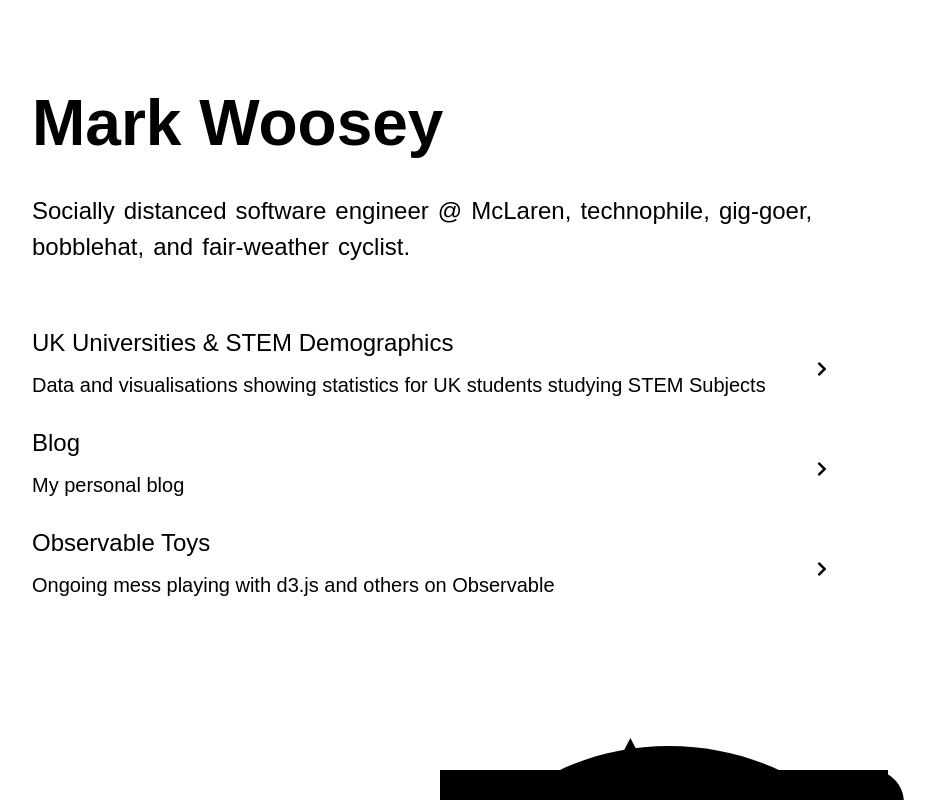
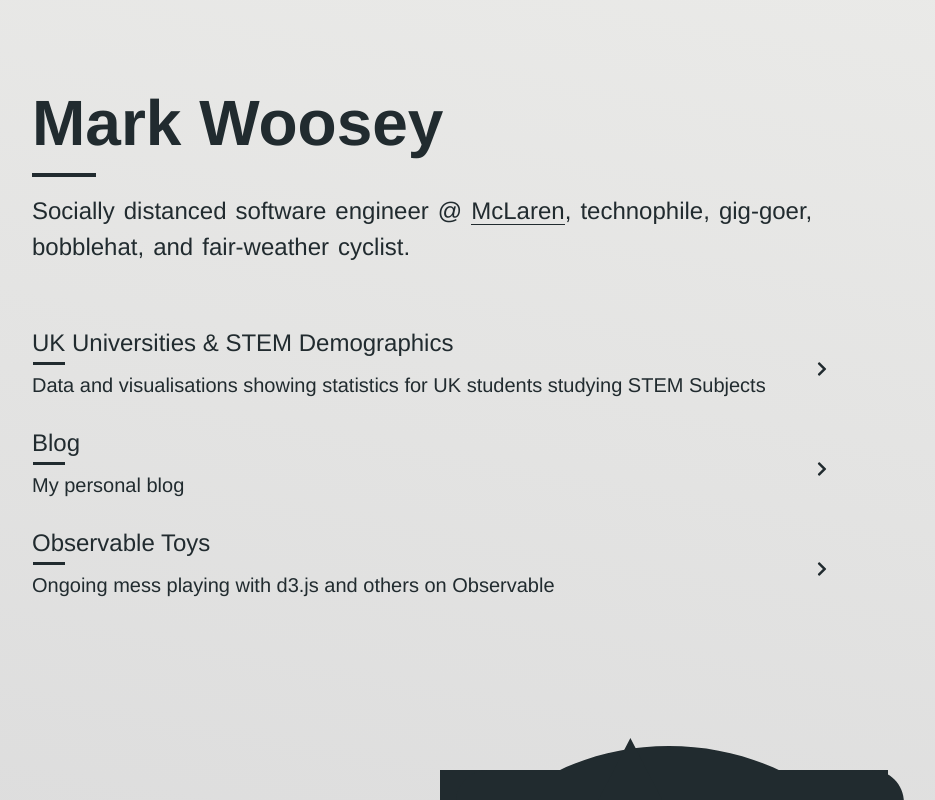
Before and after one commit to mrkwse/blinky, a Next.js app: page / in a window 1280 px wide. Shown: the whole page, without its empty margins (208-1143 px from the left). Built offline with nearby package versions, Linux system fonts and the light colour scheme; a web font is replaced by a local one.

Commit message:
Move colours & fonts to variables.css

```diff
--- a/pages/_app.js
+++ b/pages/_app.js
@@ -1,4 +1,5 @@
 import '../styles/globals.css'
+import '../styles/variables.css'
 
 function MyApp({ Component, pageProps }) {
   return <Component {...pageProps} />
--- a/styles/Home.module.css
+++ b/styles/Home.module.css
@@ -1,15 +1,3 @@
-@value base-background: #eaeae8;
-@value alt-background: #dddddd;
-@value main-text: #212b2f;
-@value main-text-secondary: #113333;
-@value accent: #bb5e08;
-
-@value base-background-dark: #212b2f;
-@value alt-background-dark: #121b1f;
-@value main-text-dark: #eaeae8;
-@value main-text-secondary-dark: #dddddd;
-@value accent-dark: #fc8211;
-
 .container {
   min-height: 100vh;
   padding: 0 2rem;
@@ -17,7 +5,7 @@
   flex-direction: column;
   justify-content: center;
   align-items: center;
-  background: linear-gradient(10deg, alt-background, base-background);
+  background: linear-gradient(10deg, var(--alt-background), var(--base-background));
 }
 
 .main {
@@ -27,8 +15,8 @@
   flex-direction: column;
   justify-content: center;
   align-items: flex-start;
-  color: main-text;
-  font-family: neue-haas-grotesk-display,sans-serif;
+  color: var(--main-text);
+  font-family: var(--font-display);
   font-weight: 400;
   font-style: normal;
   max-width: 800px;
@@ -38,11 +26,10 @@
 .footer {
   width: 100%;
   height: 100px;
-  border-top: 1px solid main-text;
   display: flex;
   justify-content: center;
   align-items: center;
-  color: main-text;
+  color: var(--main-text);
 }
 
 .footer svg {
@@ -56,7 +43,7 @@
 }
 
 .footer a:hover {
-  color: accent;
+  color: var(--accent);
 }
 
 .title a {
@@ -76,11 +63,12 @@
   position: relative;
 }
 
+/* Horizontal dividing dash */
 .title:after {
   content: '';
   width: 4rem;
   height: 0.25rem;
-  background: main-text;
+  background: var(--main-text);
   position: absolute;
   bottom: -1rem;
   left: 0;
@@ -94,7 +82,7 @@
 .description {
   line-height: 1.5;
   font-size: 1.5rem;
-  font-family: neue-haas-grotesk-display,sans-serif;
+  font-family: var(--font-display);
   font-weight: 400;
   font-style: normal;
   word-spacing: 0.15rem;
@@ -102,31 +90,12 @@
 }
 
 .description > a {
-  border-bottom: 1px solid main-text;
+  border-bottom: 0.1rem solid var(--main-text);
 }
 
 .description > a:hover {
-  color: accent;
-  border-bottom-color: accent;
-}
-
-.code {
-  background: #fafafa;
-  border-radius: 5px;
-  padding: 0.75rem;
-  font-size: 1.1rem;
-  font-family: Menlo, Monaco, Lucida Console, Liberation Mono, DejaVu Sans Mono,
-    Bitstream Vera Sans Mono, Courier New, monospace;
-}
-
-.grid {
-  display: flex;
-  align-items: center;
-  justify-content: center;
-  flex-wrap: wrap;
-
-  max-width: 800px;
-  margin-top: 3rem;
+  color: var(--accent);
+  border-bottom-color: var(--accent);
 }
 
 .list {
@@ -150,17 +119,17 @@
   text-align: left;
   color: inherit;
   text-decoration: none;
-  font-family: neue-haas-grotesk-text, sans-serif;
+  font-family: var(--font-text);
   font-weight: 400;
   font-style: normal;
-  fill: text-main;
+  fill: var(--text-main);
 }
 
 .card:hover,
 .card:focus,
 .card:active {
-  color: accent;
-  fill: accent;
+  color: var(--accent);
+  fill: var(--accent);
 }
 
 .card h3 {
@@ -170,23 +139,18 @@
   position: relative;
 }
 
-.card .partialDivider {
-  width: 2rem;
-  height: 0.15rem;
-}
-
 .card h3:after {
   content: '';
   width: 2rem;
   height: 0.15rem;
-  background: main-text;
+  background: var(--main-text);
   position: absolute;
   bottom: -0.5rem;
   left: 0.05rem;
 }
 
 .card:hover h3:after {
-  background: accent;
+  background: var(--accent);
 }
 
 .card p {
@@ -211,64 +175,57 @@
 
 @media (prefers-color-scheme: dark) {
   .container {
-    background: linear-gradient(10deg, alt-background-dark, base-background-dark);
+    background: linear-gradient(10deg, var(--alt-background-dark), var(--base-background-dark));
   }
 
   .main {
-    color: main-text-dark;
+    color: var(--main-text-dark);
   }
 
   .description > a {
-    border-bottom: 1px solid main-text-dark;
+    border-bottom-color: var(--main-text-dark);
   }
 
   .description > a:hover {
-    color: accent-dark;
-    border-bottom-color: accent-dark;
+    color: var(--accent-dark);
+    border-bottom-color: var(--accent-dark);
   }
 
   .title:after {
-    background: main-text-dark ;
+    background: var(--main-text-dark);
   }
 
   .footer {
-    color: main-text-dark;
-    border-top: 1px solid main-text-dark;
+    color: var(--main-text-dark);
   }
 
   .footer a:hover {
-    color: accent-dark;
+    color: var(--accent-dark);
   }
 
   .card:hover,
   .card:focus,
   .card:active {
-    color: accent-dark;
-    fill: accent-dark;
+    color: var(--accent-dark);
+    fill: var(--accent-dark);
   }
 
+  /* Horizontal dividing dash */
   .card h3:after {
-    background: main-text-dark;
+    background: var(--main-text-dark);
   }
 
   .card:hover h3:after {
-    background: accent-dark;
+    background: var(--accent-dark);
   }
 }
 
 @media (max-width: 600px) {
-  .grid {
-    width: 100%;
-    flex-direction: column;
-  }
-
-
   .description {
     padding: 0.8rem 0 0 0;
     font-size: 1.25rem;
     margin: 1rem 0 0;
   }
-
 
   .card h3 {
     font-size: 1.25rem;
--- a/styles/globals.css
+++ b/styles/globals.css
@@ -2,8 +2,8 @@ html,
 body {
   padding: 0;
   margin: 0;
-  font-family: neue-haas-grotesk-display, -apple-system, BlinkMacSystemFont, Segoe UI, Roboto, Oxygen,
-    Ubuntu, Cantarell, Fira Sans, Droid Sans, Helvetica Neue, sans-serif;
+  font-family: var(--font-display);
+  background-color: var(--alt-background);
 }
 
 a {
@@ -18,6 +18,6 @@ a {
 @media (prefers-color-scheme: dark) {
   html,
   body {
-    background-color: #121b1f;
+    background-color: var(--alt-background-dark);
   }
 }
--- /dev/null
+++ b/styles/variables.css
@@ -0,0 +1,20 @@
+:root {
+    /* Type */
+    --font-display: neue-haas-grotesk-display, Helvetica Neue, -apple-system, BlinkMacSystemFont, Segoe UI, Roboto, Oxygen,
+    Ubuntu, Cantarell, Fira Sans, Droid Sans, sans-serif;
+    --font-text: neue-haas-grotesk-text, Helvetica Neue, -apple-system, BlinkMacSystemFont, Segoe UI, Roboto, Oxygen,
+    Ubuntu, Cantarell, Fira Sans, Droid Sans, sans-serif;
+
+    /* Colours */
+    --base-background: #eaeae8;
+    --alt-background: #dddddd;
+    --main-text: #212b2f;
+    --main-text-secondary: #113333;
+    --accent: #bb5e08;
+
+    --base-background-dark: #212b2f;
+    --alt-background-dark: #121b1f;
+    --main-text-dark: #eaeae8;
+    --main-text-secondary-dark: #dddddd;
+    --accent-dark: #fc8211;
+}
```
